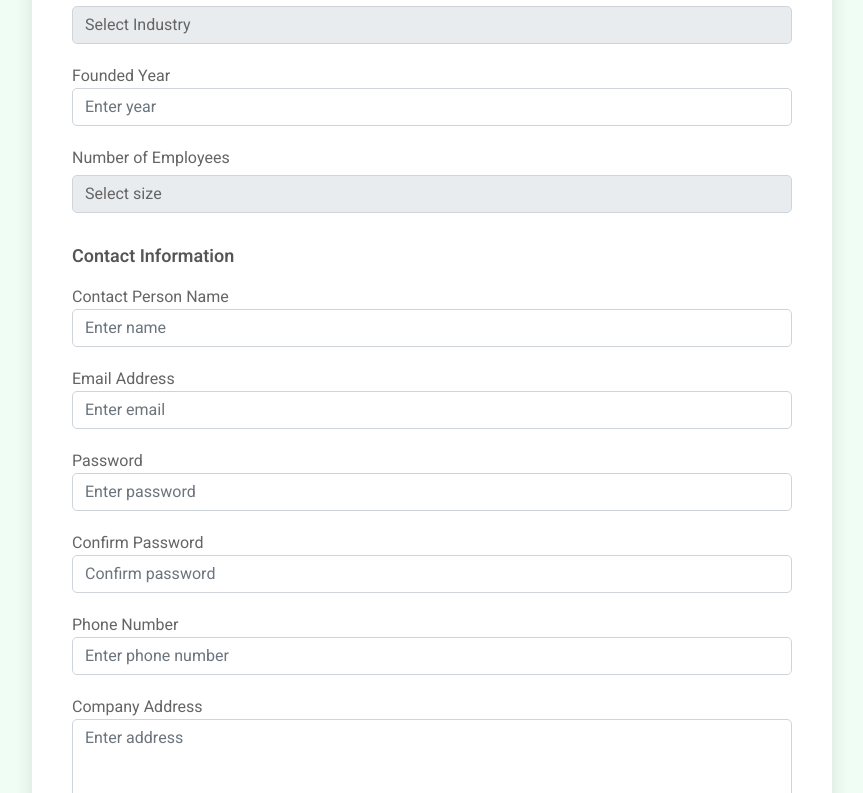
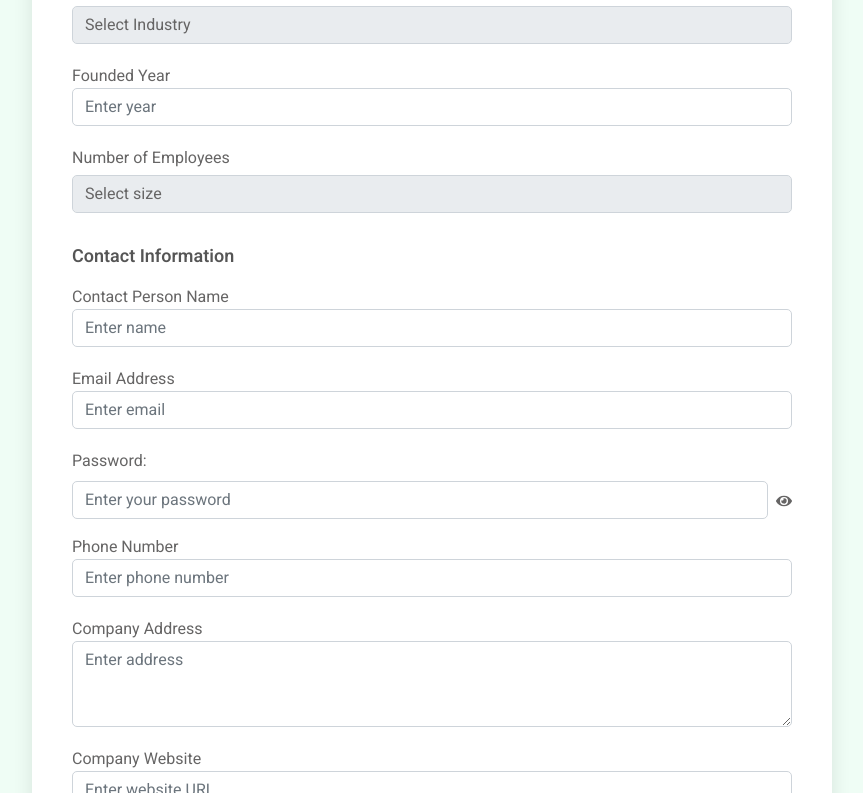
Before and after one commit to Vishesh-08/SkillSync, a React (Vite) app: page /businessregister in a window 1280 px wide. Shown: the part 435-1228 px from the top of the page, without its empty margins (208-1071 px from the left). Built offline with nearby package versions, Linux system fonts and the light colour scheme.

Commit message:
CRegister

```diff
--- a/src/pages/CompanyRegister.jsx
+++ b/src/pages/CompanyRegister.jsx
@@ -1,7 +1,8 @@
 import React, { useState } from 'react';
-import axios from 'axios';
+import { FaEye, FaEyeSlash } from 'react-icons/fa';
 
 const CompanyRegistration = () => {
+    const [showPassword, setShowPassword] = useState(false);
     const [formData, setFormData] = useState({
         companyName: '',
         companyLogo: null,
@@ -10,6 +11,7 @@ const CompanyRegistration = () => {
         numberOfEmployees: '',
         contactPerson: '',
         email: '',
+        password:'',
         phone: '',
         address: '',
         website: '',
@@ -27,46 +29,15 @@ const CompanyRegistration = () => {
         }));
     };
 
-    const handleSubmit = async (e) => {
+    const handleSubmit = (e) => {
         e.preventDefault();
-
-        if (formData.password !== formData.confirmPassword) {
-            alert("Passwords do not match. Please try again.");
-            return;
-        }
-
-        const formDataToSubmit = new FormData();
-
-        // Append regular fields
-        Object.keys(formData).forEach((key) => {
-            if (key !== "companyLogo" && key !== "verificationDocuments") {
-                formDataToSubmit.append(key, formData[key]);
-            }
-        });
-
-        // Append files
-        if (formData.companyLogo) {
-
-            formDataToSubmit.append("companyLogo", formData.companyLogo);
-        }
-        if (formData.verificationDocuments) {
-            formDataToSubmit.append("verificationDocuments", formData.verificationDocuments);
-        }
-
-        try {
-            const response = await axios.post("http://localhost:5000/api/companies/register", formDataToSubmit, {
-                headers: {
-                    "Content-Type": "multipart/form-data"
-                }
-            });
-
-            console.log("Company registered successfully:", response.data);
-        } catch (error) {
-            console.error("Error during registration:", error);
-            alert("Error during registration. Please try again.");
-        }
+        // Handle form submission logic
+        console.log('Form submitted', formData);
     };
 
+    const togglePasswordVisibility = () => {
+        setShowPassword(!showPassword);
+      };
 
     return (
         <div className="registration-form">
@@ -176,31 +147,27 @@ const CompanyRegistration = () => {
                         required
                     />
                 </div>
-                <div className="form-group">
-                    <label htmlFor="password">Password</label>
-                    <input
-                        type="password"
-                        className="form-control"
+                <div className="mb-3">
+                    <label htmlFor="password" className="form-label">Password:</label>
+                    <div className="d-flex align-items-center">
+                        <input
+                        type={showPassword ? 'text' : 'password'}
                         id="password"
                         name="password"
-                        placeholder="Enter password"
+                        placeholder="Enter your password"
+                        className="form-control"
                         value={formData.password}
                         onChange={handleChange}
                         required
-                    />
+                        />
+                        <span
+                        onClick={togglePasswordVisibility}
+                        style={{ cursor: 'pointer', marginLeft: '8px' }}
+                        >
+                        {showPassword ? <FaEyeSlash /> : <FaEye />}
+                        </span>
+                    </div>
                 </div>
-                <div className="form-group">
-                    <label htmlFor="confirmPassword">Confirm Password</label>
-                    <input
-                        type="password"
-                        className="form-control"
-                        id="confirmPassword"
-                        name="confirmPassword"
-                        placeholder="Confirm password"
-                        value={formData.confirmPassword}
-                        onChange={handleChange}
-                        required
-                    /></div>
                 <div className="form-group">
                     <label htmlFor="phone">Phone Number</label>
                     <input
```
